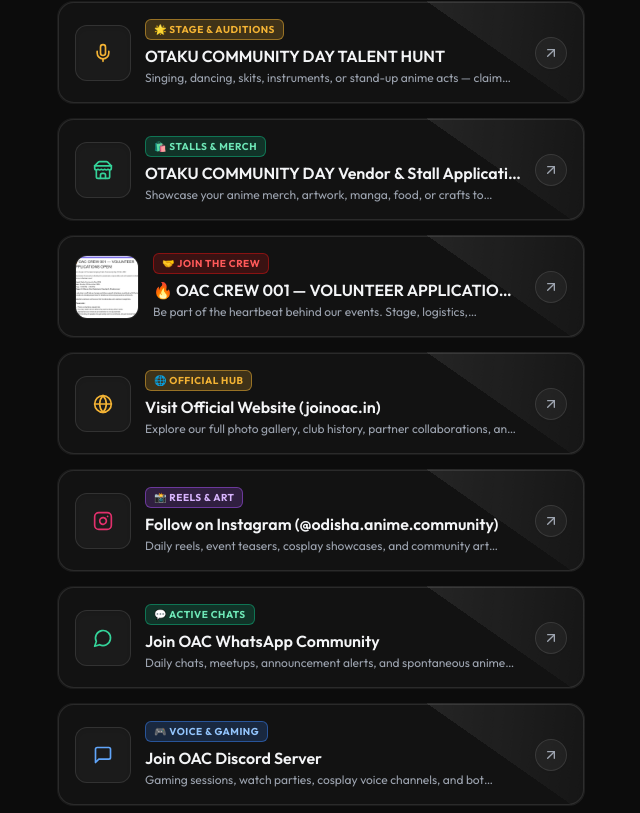
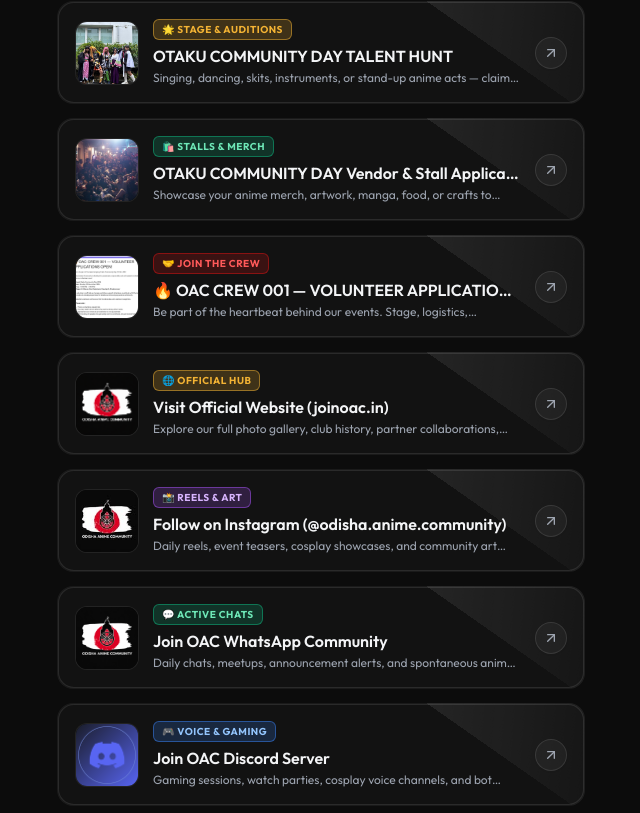
Before and after one commit to Crystal-Studio-Labs/OAC-Linktree, a React (Vite) app: page / in a window 1280 px wide. Shown: the part 1447-2260 px from the top of the page, without its empty margins (319-959 px from the left). Built offline with nearby package versions, Linux system fonts and the light colour scheme.

Commit message:
feat(links): assign dedicated thumbnails across all community and social cards

```diff
--- a/src/data/links.ts
+++ b/src/data/links.ts
@@ -118,7 +118,7 @@
     url: 'https://forms.gle/1FsywXWyUaTpoSux6',
     badge: '🌟 STAGE & AUDITIONS',
     badgeColor: 'gold',
-    thumbnailUrl: undefined,
+    thumbnailUrl: '/images/ocd-talent-hunt.jpg',
     isFeatured: false,
     highlightGlow: false,
     actionText: 'Apply Now',
@@ -131,7 +131,7 @@
     url: 'https://forms.gle/JQXuGs6Uat48q8TG8',
     badge: '🛍️ STALLS & MERCH',
     badgeColor: 'emerald',
-    thumbnailUrl: undefined,
+    thumbnailUrl: '/images/ocd-stalls.jpg',
     isFeatured: false,
     highlightGlow: false,
     actionText: 'Register Stall',
@@ -159,6 +159,7 @@
     url: 'https://joinoac.in',
     badge: '🌐 OFFICIAL HUB',
     badgeColor: 'gold',
+    thumbnailUrl: '/images/oac-website.png',
     actionText: 'Visit joinoac.in',
     iconName: 'Globe',
   },
@@ -169,6 +170,7 @@
     url: 'https://www.instagram.com/odisha.anime.community/',
     badge: '📸 REELS & ART',
     badgeColor: 'purple',
+    thumbnailUrl: '/images/oac-instagram.jpg',
     actionText: 'Follow Instagram',
     iconName: 'Instagram',
   },
@@ -179,6 +181,7 @@
     url: 'https://chat.whatsapp.com/DtaCCgJyOGqIZu3P3n3J7r',
     badge: '💬 ACTIVE CHATS',
     badgeColor: 'emerald',
+    thumbnailUrl: '/images/oac-whatsapp.jpg',
     actionText: 'Open WhatsApp',
     iconName: 'MessageCircle',
   },
@@ -189,6 +192,7 @@
     url: 'https://discord.gg/VnUDQh4yJv',
     badge: '🎮 VOICE & GAMING',
     badgeColor: 'blue',
+    thumbnailUrl: '/images/oac-discord-tile.png',
     actionText: 'Join Discord',
     iconName: 'MessageSquare',
   },
@@ -199,6 +203,7 @@
     url: 'https://www.youtube.com/@OdishaAnimeClub',
     badge: '📺 VIDEOS & RECAPS',
     badgeColor: 'red',
+    thumbnailUrl: '/images/oac-youtube.jpg',
     actionText: 'Subscribe YouTube',
     iconName: 'Youtube',
   },
```
